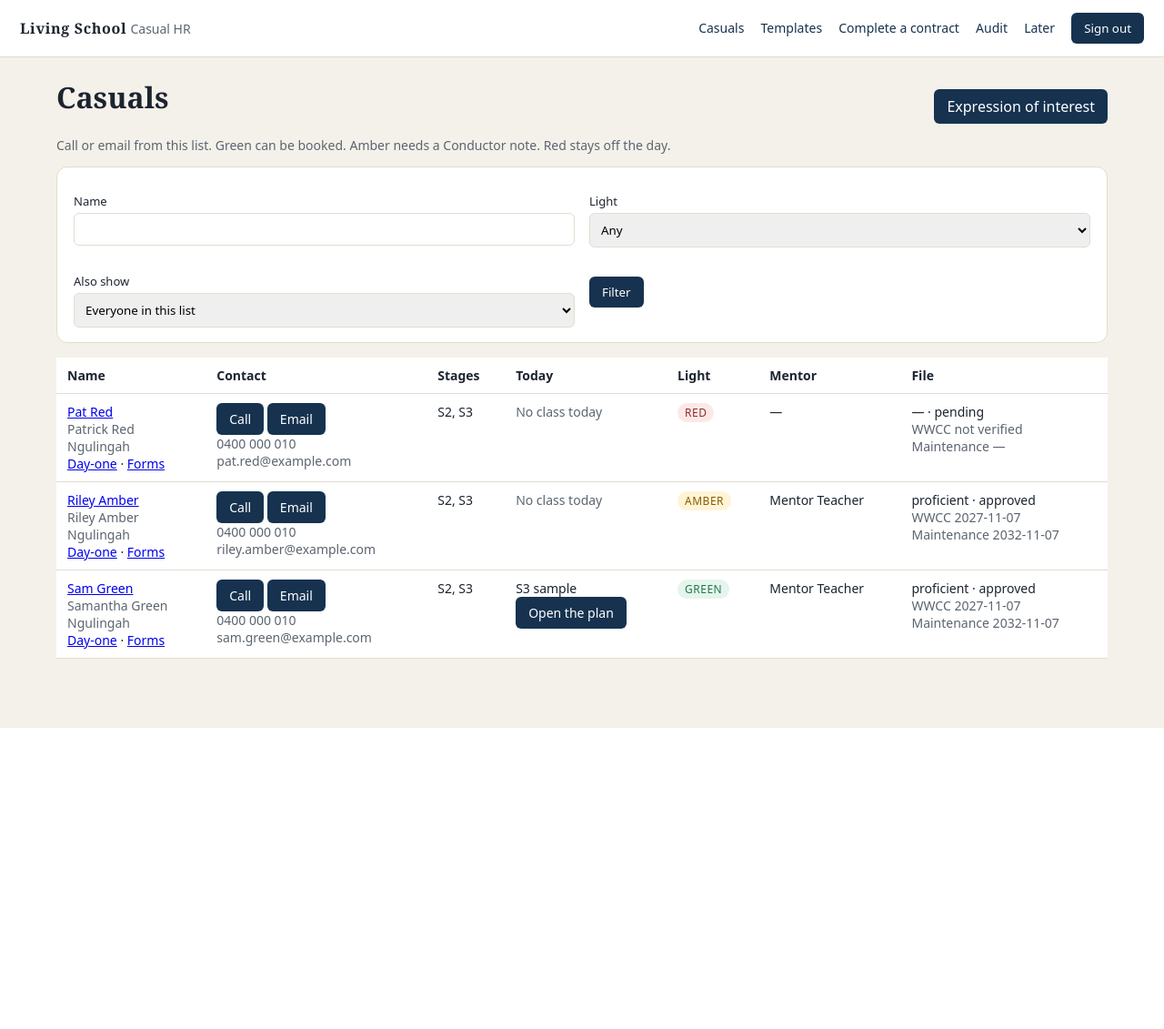
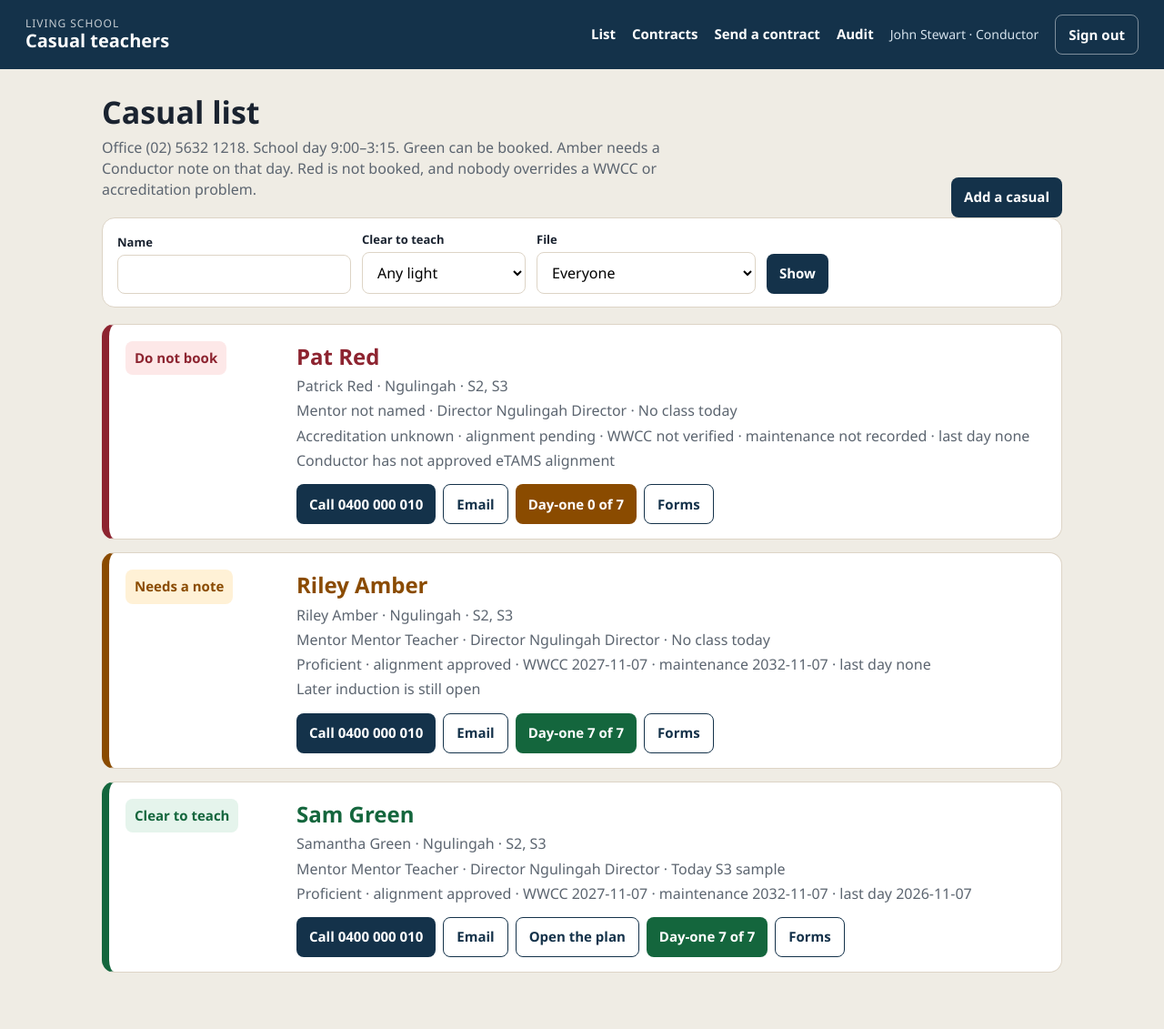
Before and after one commit to LSConductor/teacher-dashboard-ui, a Laravel app: page /casuals in a window 1280 px wide. Shown: the whole page at 91% size. Before the commit the page ends 800 px from the top, so only its background shows below. Run offline with Laravel 12, Linux system fonts and the light colour scheme; a user stored in the database is signed in; data comes from the database, SQL or seed files in the repository; some libraries are stand-ins or nearby versions.

Commit message:
Make the casual list a desk HR and directors can scan.
Each person is a card with a clear-to-teach status, call and email actions, and day-one progress, under a staff header.

Co-authored-by: hojs.stewart <hojs.stewart@gmail.com>

```diff
--- a/hr/app/Http/Controllers/CasualController.php
+++ b/hr/app/Http/Controllers/CasualController.php
@@ -36,8 +36,29 @@ class CasualController extends Controller
             });
         }
 
-        $people = $query->orderBy('preferred_name')->get()->map(function (Person $person) use ($gate) {
+        $dayOne = InductionModule::query()
+            ->where('school_id', $user->school_id)
+            ->where('phase', 'day_one')
+            ->get(['id', 'version']);
+        $directors = User::query()
+            ->where('school_id', $user->school_id)
+            ->where('role', 'director')
+            ->get()
+            ->keyBy('neighbourhood');
+
+        $people = $query->orderBy('preferred_name')->get()->map(function (Person $person) use ($gate, $dayOne, $directors) {
             $person->gate = $gate->assess($person);
+            $person->day_one_total = $dayOne->count();
+            $person->day_one_done = $person->acknowledgements->filter(function ($ack) use ($dayOne) {
+                $module = $dayOne->firstWhere('id', $ack->module_id);
+
+                return $module && (int) $ack->module_version >= (int) $module->version;
+            })->unique('module_id')->count();
+            $person->director_name = $directors->get($person->neighbourhood)?->name;
+            $person->today_booking = $person->bookings->first(
+                fn ($booking) => $booking->booked_on->isSameDay(now())
+            );
+            $person->last_day = $person->bookings->sortByDesc('booked_on')->first()?->booked_on;
 
             return $person;
         });
--- a/hr/resources/views/casuals/index.blade.php
+++ b/hr/resources/views/casuals/index.blade.php
@@ -1,31 +1,40 @@
 @extends('layouts.app')
 @section('content')
-<div style="display:flex; justify-content:space-between; align-items:end; gap:12px;">
-    <h1>Casuals</h1>
-    @if(in_array(auth()->user()->role, ['hr','conductor']))
-        <a class="button" href="{{ route('casuals.create') }}">Expression of interest</a>
+@php
+    $labels = [
+        'green' => 'Clear to teach',
+        'amber' => 'Needs a note',
+        'red' => 'Do not book',
+    ];
+@endphp
+<div style="display:flex; justify-content:space-between; gap:16px; align-items:end; flex-wrap:wrap;">
+    <div>
+        <h1>Casual list</h1>
+        <p class="lede">Office (02) 5632 1218. School day 9:00–3:15. Green can be booked. Amber needs a Conductor note on that day. Red is not booked, and nobody overrides a WWCC or accreditation problem.</p>
+    </div>
+    @if($sensitive)
+        <a class="button" href="{{ route('casuals.create') }}">Add a casual</a>
     @endif
 </div>
-<p class="muted">Call or email from this list. Green can be booked. Amber needs a Conductor note. Red stays off the day.</p>
-<form method="get" class="card grid">
+<form method="get" class="toolbar">
     <div>
         <label for="q">Name</label>
         <input id="q" name="q" value="{{ request('q') }}">
     </div>
     <div>
-        <label for="light">Light</label>
+        <label for="light">Clear to teach</label>
         <select id="light" name="light">
-            <option value="">Any</option>
-            @foreach(['green','amber','red'] as $light)
-                <option value="{{ $light }}" @selected(request('light')===$light)>{{ ucfirst($light) }}</option>
-            @endforeach
+            <option value="">Any light</option>
+            <option value="green" @selected(request('light')==='green')>Clear to teach</option>
+            <option value="amber" @selected(request('light')==='amber')>Needs a note</option>
+            <option value="red" @selected(request('light')==='red')>Do not book</option>
         </select>
     </div>
     @if($sensitive)
     <div>
-        <label for="focus">Also show</label>
+        <label for="focus">File</label>
         <select id="focus" name="focus">
-            <option value="">Everyone in this list</option>
+            <option value="">Everyone</option>
             <option value="induction" @selected(request('focus')==='induction')>Day-one unfinished</option>
             <option value="alignment" @selected(request('focus')==='alignment')>Waiting on the Conductor</option>
             <option value="provisional" @selected(request('focus')==='provisional')>Conditional or Provisional</option>
@@ -33,67 +42,52 @@
         </select>
     </div>
     @endif
-    <p><button type="submit">Filter</button></p>
+    <button type="submit">Show</button>
 </form>
-<table>
-    <thead>
-        <tr>
-            <th>Name</th>
-            <th>Contact</th>
-            <th>Stages</th>
-            <th>Today</th>
-            <th>Light</th>
-            <th>Mentor</th>
-            @if($sensitive)<th>File</th>@endif
-        </tr>
-    </thead>
-    <tbody>
-    @forelse($people as $person)
-        @php
-            $today = $person->bookings->first(fn ($booking) => $booking->booked_on->isSameDay(now()));
-        @endphp
-        <tr>
-            <td>
-                <a href="{{ route('casuals.show', $person) }}">{{ $person->preferred_name }}</a>
-                <div class="muted">{{ $person->legal_name }}</div>
-                <div class="muted">{{ $person->neighbourhood }}</div>
-                <a href="{{ route('casuals.pack', $person) }}">Day-one</a>
+
+@forelse($people as $person)
+    <article class="person {{ $person->gate['light'] }}">
+        <div>
+            <span class="status {{ $person->gate['light'] }}">{{ $labels[$person->gate['light']] }}</span>
+        </div>
+        <div>
+            <h2><a href="{{ route('casuals.show', $person) }}">{{ $person->preferred_name }}</a></h2>
+            <p class="meta">{{ $person->legal_name }} · {{ $person->neighbourhood }} · {{ implode(', ', $person->stages ?? []) ?: 'Stages not set' }}</p>
+            <p class="meta">
+                Mentor {{ $person->mentor->name ?? 'not named' }}
+                @if($person->director_name) · Director {{ $person->director_name }} @endif
+                @if($person->today_booking) · Today {{ $person->today_booking->class_label }} @else · No class today @endif
+            </p>
+            @if($sensitive)
+                <p class="meta">
+                    {{ ucfirst($person->accreditation->level ?? 'accreditation unknown') }}
+                    · alignment {{ $person->accreditation->alignment ?? 'pending' }}
+                    · WWCC {{ optional($person->wwcc->expires_on ?? null)->toDateString() ?? 'not verified' }}
+                    · maintenance {{ optional($person->accreditation->maintenance_end ?? null)->toDateString() ?? 'not recorded' }}
+                    · last day {{ optional($person->last_day)->toDateString() ?? 'none' }}
+                </p>
+            @endif
+            @if($person->gate['reasons'])
+                <p class="meta">{{ $person->gate['reasons'][0]['text'] }}</p>
+            @endif
+            <div class="actions">
+                @if($person->mobile)
+                    <a class="button" href="tel:{{ preg_replace('/\s+/', '', $person->mobile) }}">Call {{ $person->mobile }}</a>
+                @endif
+                <a class="button ghost" href="mailto:{{ $person->email }}">Email</a>
+                @if($person->today_booking?->plan_url)
+                    <a class="button ghost" href="{{ $person->today_booking->plan_url }}" target="_blank" rel="noopener">Open the plan</a>
+                @endif
+                <a class="button" href="{{ route('casuals.pack', $person) }}" style="background: {{ $person->day_one_done >= $person->day_one_total && $person->day_one_total > 0 ? '#14663d' : '#8a4b00' }}">
+                    Day-one {{ $person->day_one_done }} of {{ $person->day_one_total }}
+                </a>
                 @if(in_array(auth()->user()->role, ['hr','conductor','casual']))
-                    · <a href="{{ route('casuals.forms', $person) }}">Forms</a>
+                    <a class="button ghost" href="{{ route('casuals.forms', $person) }}">Forms</a>
                 @endif
-            </td>
-            <td>
-                @if($person->mobile)
-                    <a class="button" href="tel:{{ preg_replace('/\s+/', '', $person->mobile) }}">Call</a>
-                @endif
-                <a class="button" href="mailto:{{ $person->email }}">Email</a>
-                <div class="muted">{{ $person->mobile }}<br>{{ $person->email }}</div>
-            </td>
-            <td>{{ implode(', ', $person->stages ?? []) }}</td>
-            <td>
-                @if($today)
-                    <div>{{ $today->class_label }}</div>
-                    @if($today->plan_url)
-                        <a class="button" href="{{ $today->plan_url }}" target="_blank" rel="noopener">Open the plan</a>
-                    @endif
-                @else
-                    <span class="muted">No class today</span>
-                @endif
-            </td>
-            <td><span class="light {{ $person->gate['light'] }}">{{ $person->gate['light'] }}</span></td>
-            <td>{{ $person->mentor->name ?? '—' }}</td>
-            @if($sensitive)
-                <td>
-                    {{ $person->accreditation->level ?? '—' }}
-                    · {{ $person->accreditation->alignment ?? 'pending' }}
-                    <div class="muted">WWCC {{ optional($person->wwcc->expires_on ?? null)->toDateString() ?? 'not verified' }}</div>
-                    <div class="muted">Maintenance {{ optional($person->accreditation->maintenance_end ?? null)->toDateString() ?? '—' }}</div>
-                </td>
-            @endif
-        </tr>
-    @empty
-        <tr><td colspan="7">No casuals in this view.</td></tr>
-    @endforelse
-    </tbody>
-</table>
+            </div>
+        </div>
+    </article>
+@empty
+    <div class="card">No casuals in this view.</div>
+@endforelse
 @endsection
--- a/hr/resources/views/layouts/app.blade.php
+++ b/hr/resources/views/layouts/app.blade.php
@@ -5,47 +5,122 @@
     <meta name="viewport" content="width=device-width, initial-scale=1">
     <title>{{ $title ?? 'Casual HR' }} · Living School</title>
     <style>
-        :root { --ink:#1c2430; --navy:#16324f; --paper:#f4f1ea; --line:#e3dcd0; --green:#1f7a4d; --amber:#8a5a00; --red:#8f2d2d; }
+        :root {
+            --ink: #1a2330;
+            --navy: #14324a;
+            --paper: #efece4;
+            --card: #fff;
+            --line: #ddd4c6;
+            --muted: #5c6570;
+            --green: #14663d;
+            --green-bg: #e5f4ec;
+            --amber: #8a4b00;
+            --amber-bg: #fff1d6;
+            --red: #8d2430;
+            --red-bg: #fde8e8;
+        }
         * { box-sizing: border-box; }
-        body { margin:0; background:var(--paper); color:var(--ink); font-family: Georgia, "Iowan Old Style", serif; }
-        header { background:#fff; border-bottom:1px solid var(--line); padding:14px 22px; display:flex; justify-content:space-between; gap:16px; align-items:center; }
-        header strong { letter-spacing:.04em; }
-        nav a, .link { color:var(--navy); font-family: system-ui, sans-serif; font-size:14px; margin-right:14px; text-decoration:none; }
-        .wrap { max-width:1200px; margin:0 auto; padding:22px; }
-        .card { background:#fff; border:1px solid var(--line); border-radius:12px; padding:16px 18px; margin-bottom:16px; }
-        h1 { font-size:32px; margin:0 0 8px; }
-        h2 { font-size:20px; margin:0 0 10px; }
-        table { width:100%; border-collapse:collapse; background:#fff; }
-        th, td { text-align:left; padding:10px 12px; border-bottom:1px solid var(--line); font-family:system-ui, sans-serif; font-size:14px; vertical-align:top; }
-        .light { display:inline-block; padding:2px 8px; border-radius:99px; font-size:12px; font-family:system-ui, sans-serif; text-transform:uppercase; letter-spacing:.04em; }
-        .green { background:#e5f4ec; color:var(--green); }
-        .amber { background:#fff4d6; color:var(--amber); }
-        .red { background:#fde8e8; color:var(--red); }
-        button, .button { background:var(--navy); color:#fff; border:0; border-radius:6px; padding:8px 14px; font-family:system-ui, sans-serif; text-decoration:none; display:inline-block; }
-        input, select, textarea { width:100%; padding:8px; border:1px solid var(--line); border-radius:6px; font-family:system-ui, sans-serif; }
-        label { display:block; font-family:system-ui, sans-serif; font-size:13px; margin:12px 0 4px; }
-        .error { color:var(--red); font-family:system-ui, sans-serif; font-size:14px; }
-        .grid { display:grid; grid-template-columns:1fr 1fr; gap:16px; }
-        .muted { color:#5c6570; font-family:system-ui, sans-serif; font-size:14px; }
-        @media (max-width:720px) { .grid { grid-template-columns:1fr; } }
+        body {
+            margin: 0;
+            background: var(--paper);
+            color: var(--ink);
+            font-family: "Segoe UI", system-ui, sans-serif;
+            font-size: 16px;
+            line-height: 1.45;
+        }
+        header {
+            background: var(--navy);
+            color: #fff;
+            padding: 16px 28px;
+            display: flex;
+            justify-content: space-between;
+            gap: 24px;
+            align-items: center;
+        }
+        .brand { line-height: 1.2; }
+        .brand span { display: block; font-size: 12px; letter-spacing: .08em; text-transform: uppercase; opacity: .75; }
+        .brand strong { font-size: 20px; font-weight: 700; }
+        nav { display: flex; flex-wrap: wrap; gap: 8px 18px; align-items: center; }
+        nav a { color: #fff; font-weight: 650; text-decoration: none; font-size: 15px; }
+        nav a:hover { text-decoration: underline; }
+        .who { color: #d5e2ec; font-size: 14px; }
+        button, .button {
+            background: var(--navy);
+            color: #fff;
+            border: 0;
+            border-radius: 8px;
+            padding: 10px 14px;
+            min-height: 44px;
+            font: 650 15px/1 "Segoe UI", system-ui, sans-serif;
+            text-decoration: none;
+            display: inline-flex;
+            align-items: center;
+            justify-content: center;
+        }
+        button.quiet, a.quiet {
+            background: transparent;
+            color: #fff;
+            border: 1px solid rgba(255,255,255,.45);
+        }
+        a.ghost, button.ghost {
+            background: #fff;
+            color: var(--navy);
+            border: 1px solid var(--navy);
+        }
+        .wrap { max-width: 1100px; margin: 0 auto; padding: 28px 22px 48px; }
+        h1 { font-size: 34px; line-height: 1.15; margin: 0 0 8px; font-weight: 720; }
+        h2 { font-size: 20px; margin: 0 0 8px; }
+        .lede { color: var(--muted); margin: 0 0 18px; max-width: 68ch; }
+        .card { background: var(--card); border: 1px solid var(--line); border-radius: 14px; padding: 18px 20px; margin-bottom: 14px; }
+        .toolbar { display: flex; flex-wrap: wrap; gap: 12px; align-items: end; background: #fff; border: 1px solid var(--line); border-radius: 14px; padding: 14px 16px; margin-bottom: 18px; }
+        .toolbar label { display: block; font-size: 13px; font-weight: 650; margin: 0 0 4px; }
+        .toolbar input, .toolbar select { min-width: 180px; }
+        input, select, textarea { width: 100%; padding: 10px 12px; border: 1px solid var(--line); border-radius: 8px; font: 16px/1.3 "Segoe UI", system-ui, sans-serif; background: #fff; }
+        label { display: block; font-size: 14px; font-weight: 650; margin: 14px 0 4px; }
+        table { width: 100%; border-collapse: collapse; background: #fff; }
+        th, td { text-align: left; padding: 12px; border-bottom: 1px solid var(--line); vertical-align: top; }
+        th { font-size: 13px; letter-spacing: .04em; text-transform: uppercase; color: var(--muted); }
+        .status { display: inline-block; font-weight: 750; font-size: 15px; padding: 8px 10px; border-radius: 8px; }
+        .green { background: var(--green-bg); color: var(--green); }
+        .amber { background: var(--amber-bg); color: var(--amber); }
+        .red { background: var(--red-bg); color: var(--red); }
+        .person { display: grid; grid-template-columns: 168px 1fr; gap: 8px 20px; background: #fff; border: 1px solid var(--line); border-left: 8px solid var(--line); border-radius: 14px; padding: 18px 18px 16px; margin: 0 0 14px; }
+        .person.green { border-left-color: var(--green); }
+        .person.amber { border-left-color: var(--amber); }
+        .person.red { border-left-color: var(--red); }
+        .person h2 { font-size: 24px; margin: 0; }
+        .person h2 a { color: inherit; text-decoration: none; }
+        .person h2 a:hover { text-decoration: underline; }
+        .meta { color: var(--muted); margin: 4px 0 0; }
+        .actions { display: flex; flex-wrap: wrap; gap: 8px; margin-top: 14px; }
+        .error { color: var(--red); }
+        .grid { display: grid; grid-template-columns: 1fr 1fr; gap: 16px; }
+        .muted { color: var(--muted); }
+        a.link { color: var(--navy); }
+        @media (max-width: 720px) {
+            header { align-items: flex-start; flex-direction: column; }
+            .person, .grid { grid-template-columns: 1fr; }
+            .wrap { padding: 18px 14px 36px; }
+            h1 { font-size: 28px; }
+        }
     </style>
 </head>
 <body>
 <header>
-    <div>
-        <strong>Living School</strong>
-        <span class="muted">Casual HR</span>
+    <div class="brand">
+        <span>Living School</span>
+        <strong>Casual teachers</strong>
     </div>
     @auth
         <nav>
-            <a href="{{ route('casuals.index') }}">Casuals</a>
+            <a href="{{ route('casuals.index') }}">List</a>
             @if(in_array(auth()->user()->role, ['hr','conductor']))
-                <a href="{{ route('templates.index') }}">Templates</a>
-                <a href="{{ route('templates.complete') }}">Complete a contract</a>
+                <a href="{{ route('templates.index') }}">Contracts</a>
+                <a href="{{ route('templates.complete') }}">Send a contract</a>
                 <a href="{{ route('audit.index') }}">Audit</a>
-                <a href="{{ route('roadmap') }}">Later</a>
             @endif
-            <form action="{{ route('logout') }}" method="post" style="display:inline">@csrf<button type="submit">Sign out</button></form>
+            <span class="who">{{ auth()->user()->name }} · {{ auth()->user()->role === 'hr' ? 'HR' : ucfirst(auth()->user()->role) }}</span>
+            <form action="{{ route('logout') }}" method="post">@csrf<button class="quiet" type="submit">Sign out</button></form>
         </nav>
     @endauth
 </header>
```
Also changed, not shown: hr/resources/views/casuals/show.blade.php (+20 -10 lines), hr/resources/views/induction/pack.blade.php (+6 -5 lines), hr/tests/Feature/CasualHrTest.php (+4 -3 lines).
